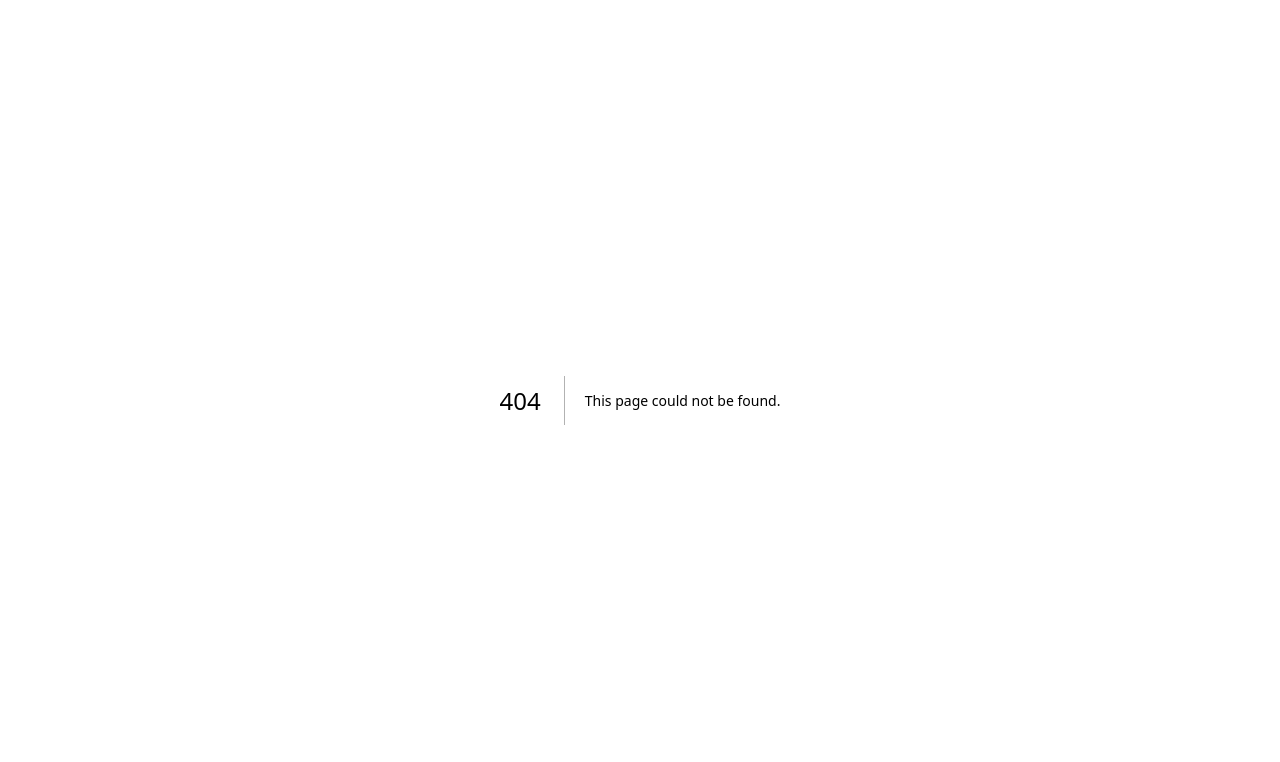
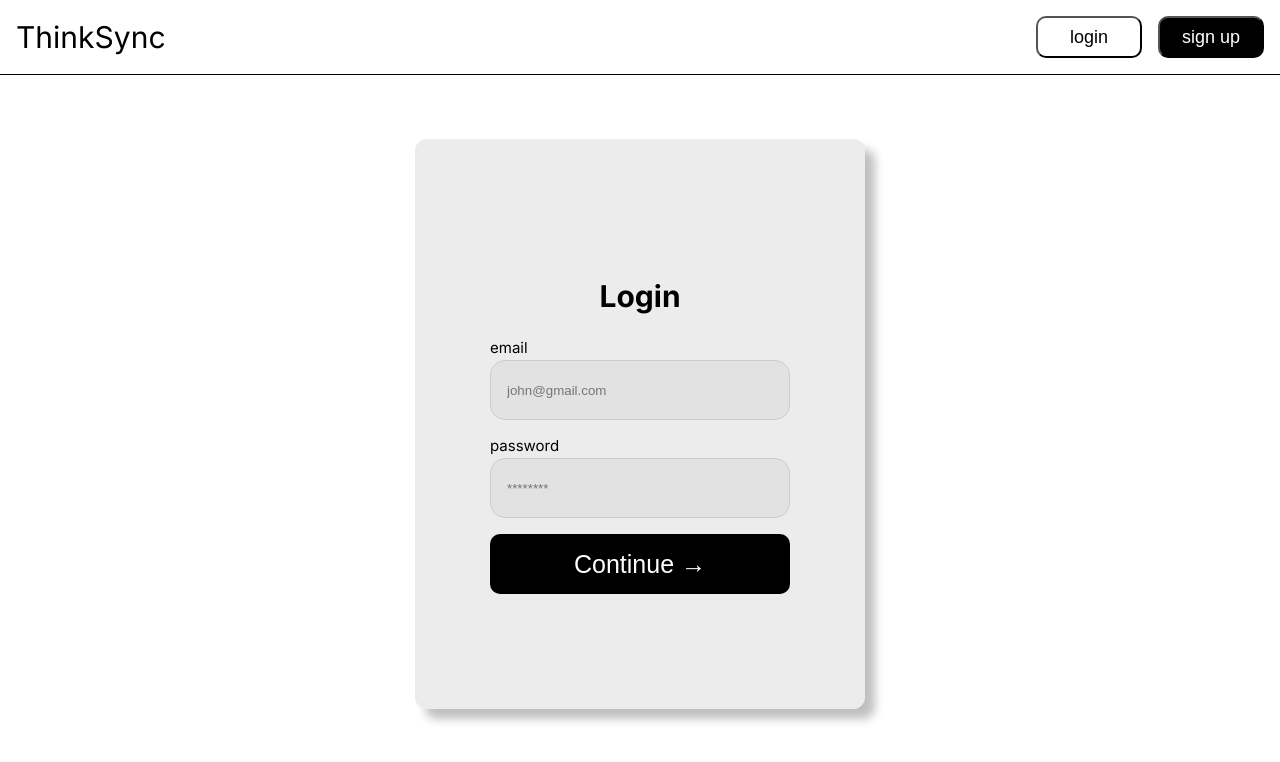
Before and after one commit to ilyKenta/ThinkSync, a Next.js app in the folder frontend/: page /login in a window 1280 px wide. Before the commit this address had no page. Shown: the top 762 px of the page. Built offline with nearby package versions, Linux system fonts and the light colour scheme.

Commit message:
not done- login

```diff
--- /dev/null
+++ b/frontend/src/app/login/page.module.css
@@ -0,0 +1,98 @@
+.title{
+    color: black;
+    font-weight: var(--font-weight-bold);
+    font-size: 30px;
+    padding: 1.5rem;
+    align-self: center;
+
+}
+.logo{
+  font-size: 30px;
+}
+.header {
+  display: flex;
+  justify-content: space-between;
+  align-items: center;
+  padding: 1rem;
+  border-bottom: 1px solid #000000;
+}
+.navButtons {
+  display: flex;
+  gap: 1rem; /* adds spacing between Sign Up and Login */
+
+}
+
+.loginButton{
+  background-color: var(--primary-color);
+  color: var(--secondary-color);
+  width: var(--navbar-buttons-width);
+  height: var( --navbar-buttons-height);
+  border-radius: var(--button-radius);
+  gap: 1rem;
+  cursor: pointer;
+  font-size: large;
+  font-weight: var(--font-weight-medium);
+}
+.signupButton{
+  background-color: var(--secondary-color);
+  color: var(--primary-color);
+  width: var(--navbar-buttons-width);
+  height: var( --navbar-buttons-height);
+  border-radius: var(--button-radius);
+  cursor: pointer;
+  font-size: large;
+  font-weight: var(--font-weight-medium);
+}
+.loginBox {
+    max-width: var(--card-width);
+    min-height: var(--card-height);
+    margin: 4rem auto;
+    padding: 2rem;
+    background: var(--box-color);
+    border-radius: 12px;
+    box-shadow: 10px 10px 10px var(--shadows-color);
+    background-color: var(--box-color);
+    display: flex;
+    justify-content: center;
+    align-items: center;
+    flex-direction: column;
+
+  }
+  .loginForm {
+    display: flex;
+    flex-direction: column;
+    align-items: center;
+  }
+
+  .loginForm label {
+    align-self: flex-start;
+    font-weight: var(--font-weight-regular);
+    margin-bottom: 0.2rem;
+    font-size: 15px;
+  }
+  .loginForm input {
+    width: var(--input-fields-width);
+    height: var(--input-fields-height);
+    padding: 1rem;
+    margin-bottom: 1rem;
+    border-radius: var(--input-radius);
+    border: 1px solid #ccc;
+    background-color: var(--box-color);
+
+  }
+  .loginForm input:hover{
+    background-color: var(--field-hover-color);
+  }
+
+  .loginForm button {
+    width: var(--card-buttons-width) ;
+    height: var(--card-buttons-height);
+    padding: 1rem;
+    background-color: var(--secondary-color);
+    color: white;
+    font-size: 25px;
+    font-weight: var(--font-weight-medium);
+    border: none;
+    border-radius: var(--button-radius);
+    cursor: pointer;
+  }
--- /dev/null
+++ b/frontend/src/app/login/page.tsx
@@ -0,0 +1,40 @@
+'use client';
+
+import styles from "./page.module.css";
+
+export default function LoginPage() {
+  return (
+    <main className={styles.loginPage}>
+      <header className={styles.header}>
+        <div className={styles.logo}>ThinkSync</div>
+        <nav className={styles.navButtons}>
+          <button className={styles.loginButton} type="button">login</button>
+          <button className={styles.signupButton} type="button">sign up</button>
+        </nav>
+      </header>
+
+      <section className={styles.loginBox}>
+        <h1 className={styles.title}>Login</h1>
+        <form className={styles.loginForm}>
+          <label htmlFor="email">email</label>
+          <input
+            type="email"
+            id="email"
+            placeholder="john@gmail.com"
+            required
+          />
+
+          <label htmlFor="password">password</label>
+          <input
+            type="password"
+            id="password"
+            placeholder="********"
+            required
+          />
+
+          <button type="submit">Continue →</button>
+        </form>
+      </section>
+    </main>
+  );
+}
```
